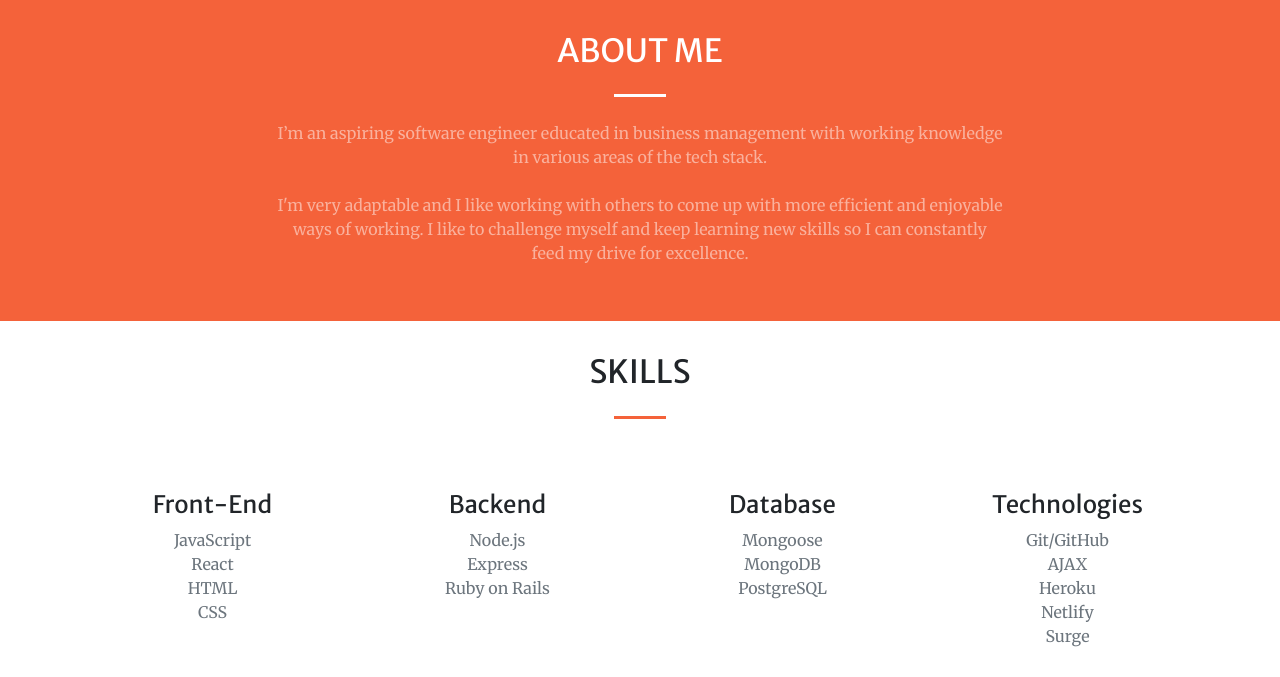
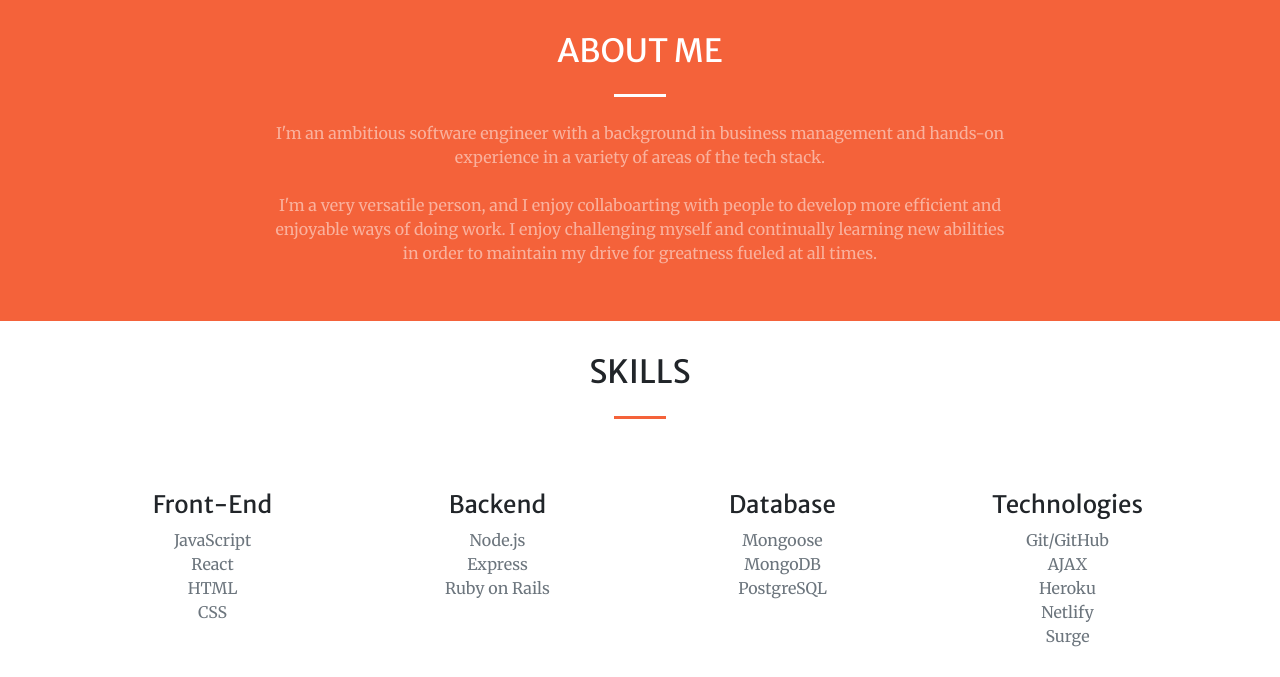
Before and after one commit to kennypal/kennypal.github.io, a plain HTML site: page index.html in a window 1280 px wide. Shown: the part 1180-1857 px from the top of the page. Drawn offline with nearby package versions, Linux system fonts and the light colour scheme.

Commit message:
edited introduction

```diff
--- a/index.html
+++ b/index.html
@@ -83,8 +83,8 @@
                         <img class="profile-pic" src="https://i.imgur.com/40FB68b.jpg" alt="kp" />
                         <h2 class="text-white mt-0">ABOUT ME</h2>
                         <hr class="divider light my-4" />
-                        <p class="text-white-50 mb-4">I’m an aspiring software engineer educated in business management with working knowledge in various areas of the tech stack.</p>
-                        <p class="text-white-50 mb-4">I'm very adaptable and I like working with others to come up with more efficient and enjoyable ways of working. I like to challenge myself and keep learning new skills so I can constantly feed my drive for excellence.</p>
+                        <p class="text-white-50 mb-4">I'm an ambitious software engineer with a background in business management and hands-on experience in a variety of areas of the tech stack.</p>
+                        <p class="text-white-50 mb-4">I'm a very versatile person, and I enjoy collaboarting with people to develop more efficient and enjoyable ways of doing work. I enjoy challenging myself and continually learning new abilities in order to maintain my drive for greatness fueled at all times.</p>
                         <!-- <a class="btn btn-light btn-xl js-scroll-trigger" href="#services">Get Started!</a> -->
                     </div>
                 </div>
```
Also changed, not shown: 1 other file.
